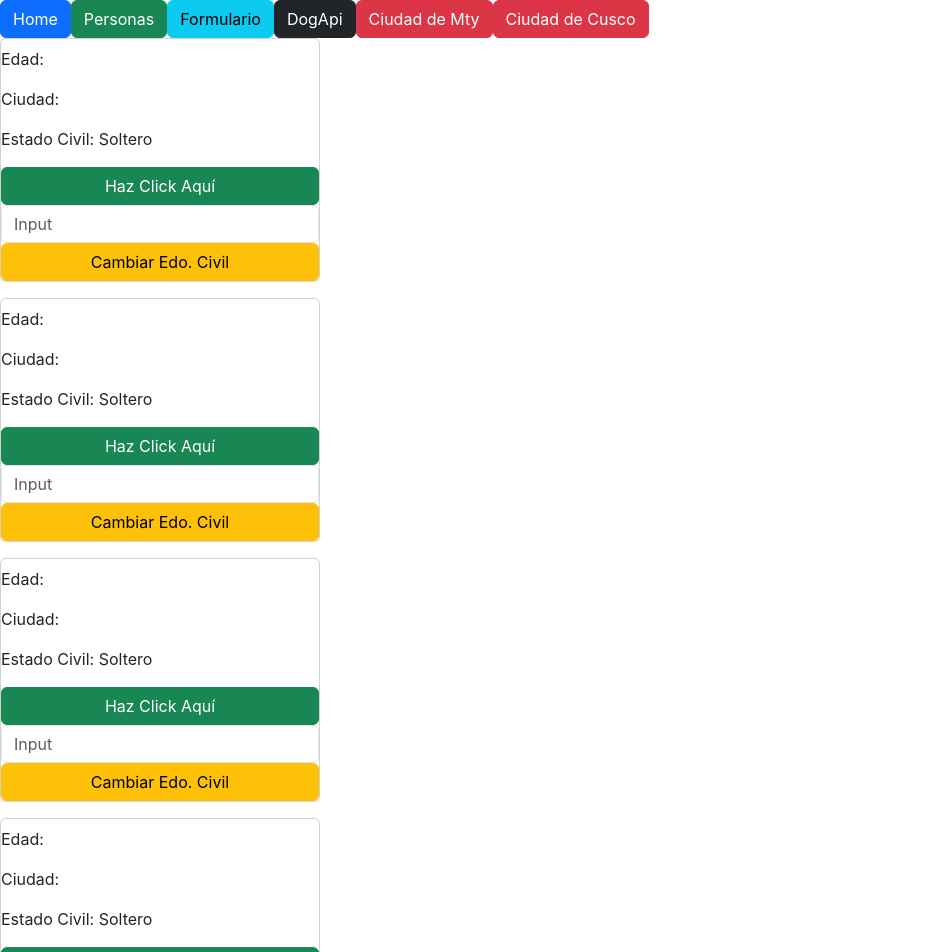
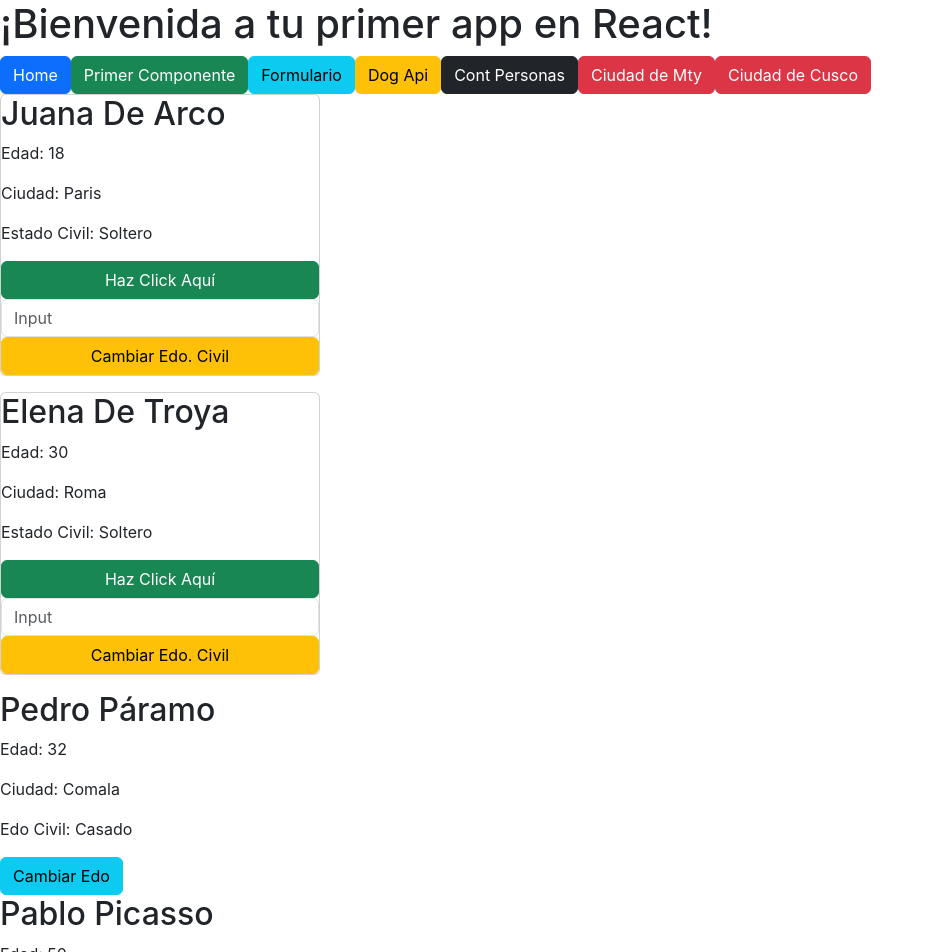
Before and after one commit to MelSol13/Poniendo-Todo-Junto, a React (Create React App) app: page /personas in a window 1280 px wide. Shown: the top 952 px of the page, without its empty margins (0-934 px from the left). Built offline with nearby package versions, Linux system fonts and the light colour scheme.

Commit message:
Cambios,axiox,routes,navigate

```diff
--- a/src/App.js
+++ b/src/App.js
@@ -1,31 +1,31 @@
 import React, { useState } from "react";
 import Formulario from "./componentes/Formulario";
+import MiPrimerComponente from "./componentes/MiPrimerComponente";
 import PersonCard from "./componentes/PersonCard";
 import PersonCardFuncional from "./componentes/PersonCardFuncional";
 import DogApi from "./componentes/DogApi";
+import { Routes, Route, Link } from "react-router-dom";
 import ContenedorPersonas from "./componentes/ContenedorPersonas";
-import {Routes, Route, Link} from "react-router-dom";
 import Ciudad from "./componentes/Ciudad";
-
 
 const App = () => {
 
-
-
   return (
     <div className="App">
+      <h1>¡Bienvenida a tu primer app en React!</h1>
       <Link to={"/"} className="btn btn-primary">Home</Link>
-      <Link to={"/personas"}className="btn btn-success">Personas</Link>
+      <Link to={"/primercomponente"} className="btn btn-success">Primer Componente</Link>
       <Link to={"/formulario"} class="btn btn-info">Formulario</Link>
-      <Link to={"/dogapi"} class="btn btn-dark">DogApi</Link>
+      <Link to={"/dogapi"} class="btn btn-warning">Dog Api</Link>
+      <Link to={"/personas"} class="btn btn-dark">Cont Personas</Link>
       <Link to={"/ciudad/Monterrey"} className="btn btn-danger">Ciudad de Mty</Link>
       <Link to={"/ciudad/Cusco"} className="btn btn-danger">Ciudad de Cusco</Link>
-
       <Routes>
-        <Route path="/formulario" element={<Formulario/>}/>
-        <Route path="/dogapi" element={<DogApi/>} />
-        <Route path="/personas" element={<ContenedorPersonas/>}/>
-        <Route path="/ciudad/:city" element={<Ciudad/>}/>
+        <Route path="/primercomponente" element={<MiPrimerComponente />} />
+        <Route path="/formulario" element={<Formulario />} />
+        <Route path="/dogapi" element={<DogApi />} />
+        <Route path="/personas" element={<ContenedorPersonas />} />
+        <Route path="/ciudad/:city" element={<Ciudad />} />
       </Routes>
 
     </div>
--- a/src/componentes/ContenedorPersonas.js
+++ b/src/componentes/ContenedorPersonas.js
@@ -27,27 +27,6 @@ const ContenedorPersonas = () => {
 
     return (
         <div>
-            <PersonCard firstName="Elena"
-                lastName="De Troya" age={18}
-                hairColor="Black" />
-
-            <PersonCard firstName="Juana"
-                lastName="De Arco" age={20}
-                hairColor="Brown" />
-
-            <PersonCard firstName="Pedro"
-                lastName="Paramo" age={32}
-                hairColor="Blonde" />
-
-            <PersonCard firstName="Pablo"
-                lastName="Picasso" age={50}
-                hairColor="White" />
-
-{
-                listado.map(persona =>
-                    <PersonCardFuncional firstName={persona.nombre} lastName={persona.apellido} age={persona.edad} hairColor="negro" />
-                )
-            }
             <PersonCard nombre="Juana" apellido="De Arco" edad={18} ciudad="Paris" />
             <PersonCard nombre="Elena" apellido="De Troya" edad={30} ciudad="Roma" />
             {
--- a/src/componentes/Formulario.js
+++ b/src/componentes/Formulario.js
@@ -1,4 +1,5 @@
 import React, {useState} from "react";
+import { useNavigate } from "react-router-dom";
 
 const Formulario = () => {
 
@@ -7,6 +8,8 @@ const Formulario = () => {
     const [edad, setEdad] = useState("");
     const [color, setColor] = useState("");
     const [hizoSubmit, setHizoSubmit] = useState(false);
+
+    const navigate = useNavigate();
 
     //Variable en la cual colocaría la validación de Nombre
     const [errorNombre, setErrorNombre] = useState("");
@@ -22,6 +25,7 @@ const Formulario = () => {
         setEdad("");
         setColor("");
         setHizoSubmit(true);
+        navigate("/personas");
     }
 
     const validarNombre = e => {
@@ -43,7 +47,8 @@ const Formulario = () => {
     }
 
     return(
-        <form onSubmit={crearUsuario}>
+        <div className="row justify-content-center">
+            <form className="col-5" onSubmit={crearUsuario}>
                 <h2>Crear Usuario</h2>
                 <h5>
                     {hizoSubmit ? "¡Gracias por ingresar tus datos!" : "Favor de ingresar los datos" }
@@ -73,8 +78,8 @@ const Formulario = () => {
                     <input className="form-control" onChange={ e => setColor(e.target.value) } value={color} />
                 </div>
                 <input type="submit" className="btn btn-success" value="Crear Usuario" />
-            <p>Nombre: {nombre}</p>
             </form>
+        </div>
     )
 }
 export default Formulario;
--- a/src/componentes/PersonCardFuncional.js
+++ b/src/componentes/PersonCardFuncional.js
@@ -1,32 +1,38 @@
-import React,{useState,useEffect} from "react";
+import React, { useState, useEffect } from "react";
 
-const PersonCardFuncional = ({firstName, lastName, age, hairColor}) => {
+const PersonCardFuncional = ({nombre, apellido, edad, ciudad}) => {
 
-    const [edoCivil,setEdoCivil]= useState("Casado"); //crea variable y me crea una funcion para alterar
+//[nombreVariable, funcionParaCambiar]
+    const [edoCivil, setEdoCivil] = useState("Casado"); //crea variable y me crea una función para alterar
 
-    //se ejecuta al momento de cargar mi componente
-    useEffect( () =>{
+    //Se ejecuta al momento de cargar mi componente
+    useEffect(()=> {
         console.log("Renderizamos el contenido");
     }, [])
 
-    useEffect(() =>{
+    useEffect(()=> {
         console.log("Hicimos un cambio");
     }, [edoCivil])
 
     const cambiarEdoCivil = () => {
-        if(edoCivil === "Casado"){
+        if(edoCivil ==="Casado") {
             setEdoCivil("Soltero");
-        }else{
+        } else {
             setEdoCivil("Casado");
         }
     }
 
-    return(
+    /*  props.nombre = "Pedro"
+        props.apellido = "Paramo"
+        props.edad = 32
+        props.ciudad = "Comala"*/
+
+    return (
         <div>
-            <h2>{firstName} {lastName}</h2>
-            <p>Age:{age}</p>
-            <p>HairColor{hairColor}</p>
-            <p>Edo Civil:{edoCivil}</p>
+            <h2>{nombre} {apellido}</h2>
+            <p>Edad: {edad}</p>
+            <p>Ciudad: {ciudad}</p>
+            <p>Edo Civil: {edoCivil}</p>
             <button className="btn btn-info" onClick={cambiarEdoCivil}>Cambiar Edo</button>
         </div>
     )
```
Lines whose indentation alone changed are shown as unchanged.
